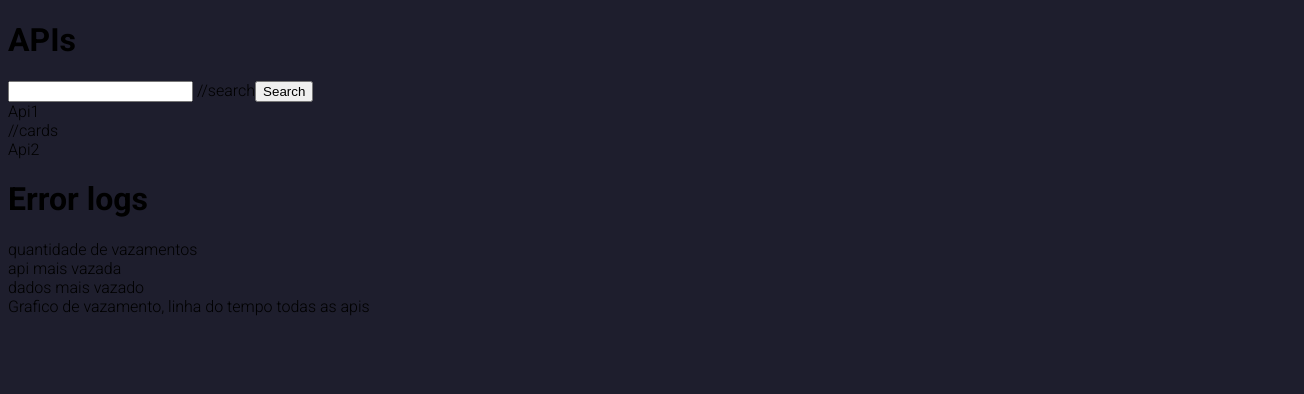
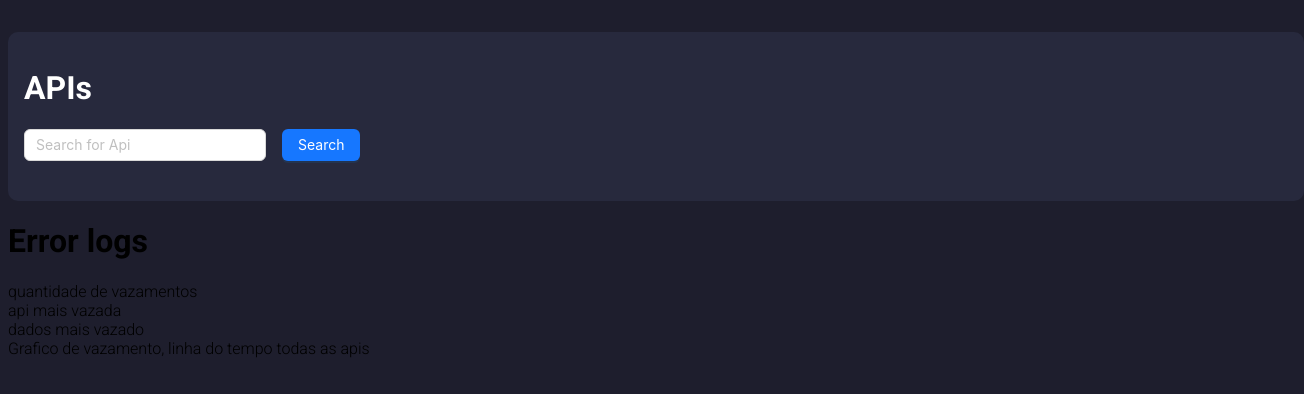
Before and after one commit to carloshssouza/data-controller-system, a React (Vite) app in the folder frontend-web-service/: page /dashboard in a window 1280 px wide. Shown: the top 394 px of the page, 1304 px wide, since content can reach past the window. Built offline with nearby package versions, Linux system fonts and the light colour scheme; no server answers.

Commit message:
feat: add list of apis in dashboard

```diff
--- a/frontend-web-service/src/pages/Dashboard/index.tsx
+++ b/frontend-web-service/src/pages/Dashboard/index.tsx
@@ -2,6 +2,9 @@ import React, { useEffect, useState } from 'react'
 import api from '../../api/axios'
 import { ToastContainer, toast } from 'react-toastify';
 import io from "socket.io-client"
+import { Button, Form, Input } from 'antd';
+import { ApiContainer } from './styles';
+import { getApiById } from '../../api/services/Api';
 
 
 export default function Dashboard() {
@@ -23,6 +26,23 @@ export default function Dashboard() {
     }
   }
 
+
+  const getApiByName = async (name: string) => {
+    try {
+      const response = await api.get(`${import.meta.env.BASE_URL}/api-info/${name}`)
+      if(response.status !== 200) {
+        throw new Error('Error getting api by id')
+      }
+      else {
+        return response.data
+      }
+
+    } catch (error: any) {
+      console.error(error);
+      return error.response
+    }
+  }
+
   const getAllErrorLogs = async () => {
     try {
       const response = await api.get(`${import.meta.env.VITE_BASE_URL}/error-logs`)
@@ -38,13 +58,6 @@ export default function Dashboard() {
 
   useEffect(() => {
     const socket = io('http://localhost:8000')
-    socket.on('message', (data) => {
-      console.log(data)
-    });
-  }, [])
-
-  useEffect(() => {
-    const socket = io('http://localhost:8000')
     socket.on('error-log-data', (data) => {
       setErrorLog(JSON.parse(data))
     });
@@ -52,21 +65,24 @@ export default function Dashboard() {
 
   return (
     <>
-      <div>
+      <ApiContainer>
         <h1>APIs</h1>
         <div>
+          <Form
+            name="basic"
+            initialValues={{ remember: true }}
+            onFinish={getApiByName}
+          >
+            <Form.Item>
+              <Input placeholder='Search for Api'/>
+              <Button type="primary">Search</Button>
+            </Form.Item>
+          </Form>
           <div>
-            <input type="text" /> //search
-            <button>Search</button>
-          </div>
-          <div>
-            <div>
-              <div>Api1</div> //cards
-              <div>Api2</div>
-            </div>
+
           </div>
         </div>
-      </div>
+      </ApiContainer>
 
       <div>
         <h1>Error logs</h1>
--- a/frontend-web-service/src/pages/Dashboard/styles.tsx
+++ b/frontend-web-service/src/pages/Dashboard/styles.tsx
@@ -0,0 +1,26 @@
+import styled from 'styled-components';
+
+const ApiContainer = styled.div`
+  display: flex;
+  flex-direction: column;
+  width: 100%;
+  height: 100%;
+  background: #27293D;
+  color: white;
+  border-radius: 10px;
+  background: #27293D;
+  margin-top: 2rem;
+  padding: 1rem;
+  div {
+    display: flex;
+    align-items: center;
+    Input {
+      margin-right: 1rem;
+    }
+  }
+
+`
+
+export {
+  ApiContainer
+}
```
